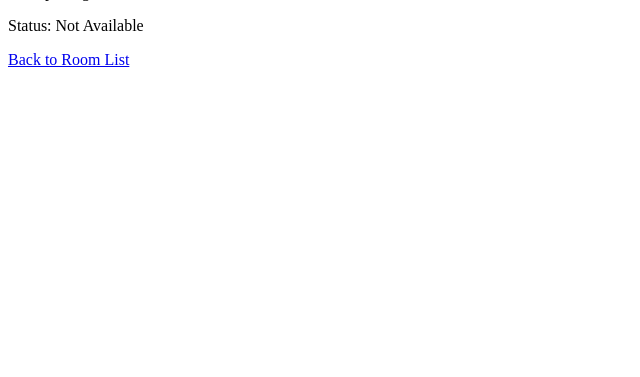
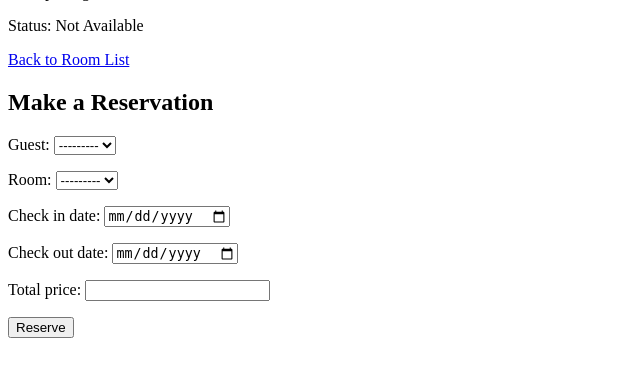
Before and after one commit to mbghazi/TechTitansHotel, a Django app: template app/templates/app/room_detail.html in a window 1280 px wide. Shown: the part 97-474 px from the top of the page, without its empty margins (0-640 px from the left). Run offline with Django 3.2, Linux system fonts and the light colour scheme; the template is opened without the code that fills it: values that come from a table or form of the project are taken from there, others are empty.

Commit message:
changes 5

```diff
--- a/app/forms.py
+++ b/app/forms.py
@@ -1,8 +1,5 @@
-"""
-Definition of forms.
-"""
-
 from django import forms
+from .models import Room, Guest, Reservation, Service
 from django.contrib.auth.forms import AuthenticationForm
 from django.utils.translation import gettext_lazy as _
 
@@ -16,3 +13,46 @@ class BootstrapAuthenticationForm(AuthenticationForm):
                                widget=forms.PasswordInput({
                                    'class': 'form-control',
                                    'placeholder':'Password'}))
+
+class RoomForm(forms.ModelForm):
+    class Meta:
+        model = Room
+        fields = ['room_number', 'room_type', 'price_per_night', 'is_available']
+        widgets = {
+            'room_number': forms.TextInput(attrs={'class': 'form-control'}),
+            'room_type': forms.TextInput(attrs={'class': 'form-control'}),
+            'price_per_night': forms.NumberInput(attrs={'class': 'form-control'}),
+            'is_available': forms.CheckboxInput(attrs={'class': 'form-check-input'}),
+        }
+
+class GuestForm(forms.ModelForm):
+    class Meta:
+        model = Guest
+        fields = ['first_name', 'last_name', 'email', 'phone_number']
+        widgets = {
+            'first_name': forms.TextInput(attrs={'class': 'form-control'}),
+            'last_name': forms.TextInput(attrs={'class': 'form-control'}),
+            'email': forms.EmailInput(attrs={'class': 'form-control'}),
+            'phone_number': forms.TextInput(attrs={'class': 'form-control'}),
+        }
+
+class ReservationForm(forms.ModelForm):
+    class Meta:
+        model = Reservation
+        fields = ['guest', 'room', 'check_in_date', 'check_out_date', 'total_price']
+        widgets = {
+            'guest': forms.Select(attrs={'class': 'form-control'}),
+            'room': forms.Select(attrs={'class': 'form-control'}),
+            'check_in_date': forms.DateInput(attrs={'class': 'form-control', 'type': 'date'}),
+            'check_out_date': forms.DateInput(attrs={'class': 'form-control', 'type': 'date'}),
+            'total_price': forms.NumberInput(attrs={'class': 'form-control'}),
+        }
+
+class ServiceForm(forms.ModelForm):
+    class Meta:
+        model = Service
+        fields = ['name', 'price']
+        widgets = {
+            'name': forms.TextInput(attrs={'class': 'form-control'}),
+            'price': forms.NumberInput(attrs={'class': 'form-control'}),
+        }
--- a/app/templates/app/room_detail.html
+++ b/app/templates/app/room_detail.html
@@ -6,7 +6,22 @@
 <body>
     <h1>{{ room.room_number }} - {{ room.room_type }}</h1>
     <p>Price per night: ${{ room.price_per_night }}</p>
-    <p>Status: {{ room.is_available|yesno:"Available,Not Available" }}</p>
+    <p>Status: {% if room.is_available %}Available{% else %}Not Available{% endif %}</p>
     <a href="{% url 'room_list' %}">Back to Room List</a>
+
+    <h2>Make a Reservation</h2>
+    {% if messages %}
+    <ul class="messages">
+        {% for message in messages %}
+        <li{% if message.tags %} class="{{ message.tags }}" {% endif %}>
+            {{ message }}</li>
+            {% endfor %}
+    </ul>
+    {% endif %}
+    <form method="post" action="">
+        {% csrf_token %}
+        {{ form.as_p }}
+        <button type="submit">Reserve</button>
+    </form>
 </body>
 </html>
```
Also changed, not shown: TechTitansHotel2/settings.py (+12 -6 lines), app/views.py (+14 -2 lines).
